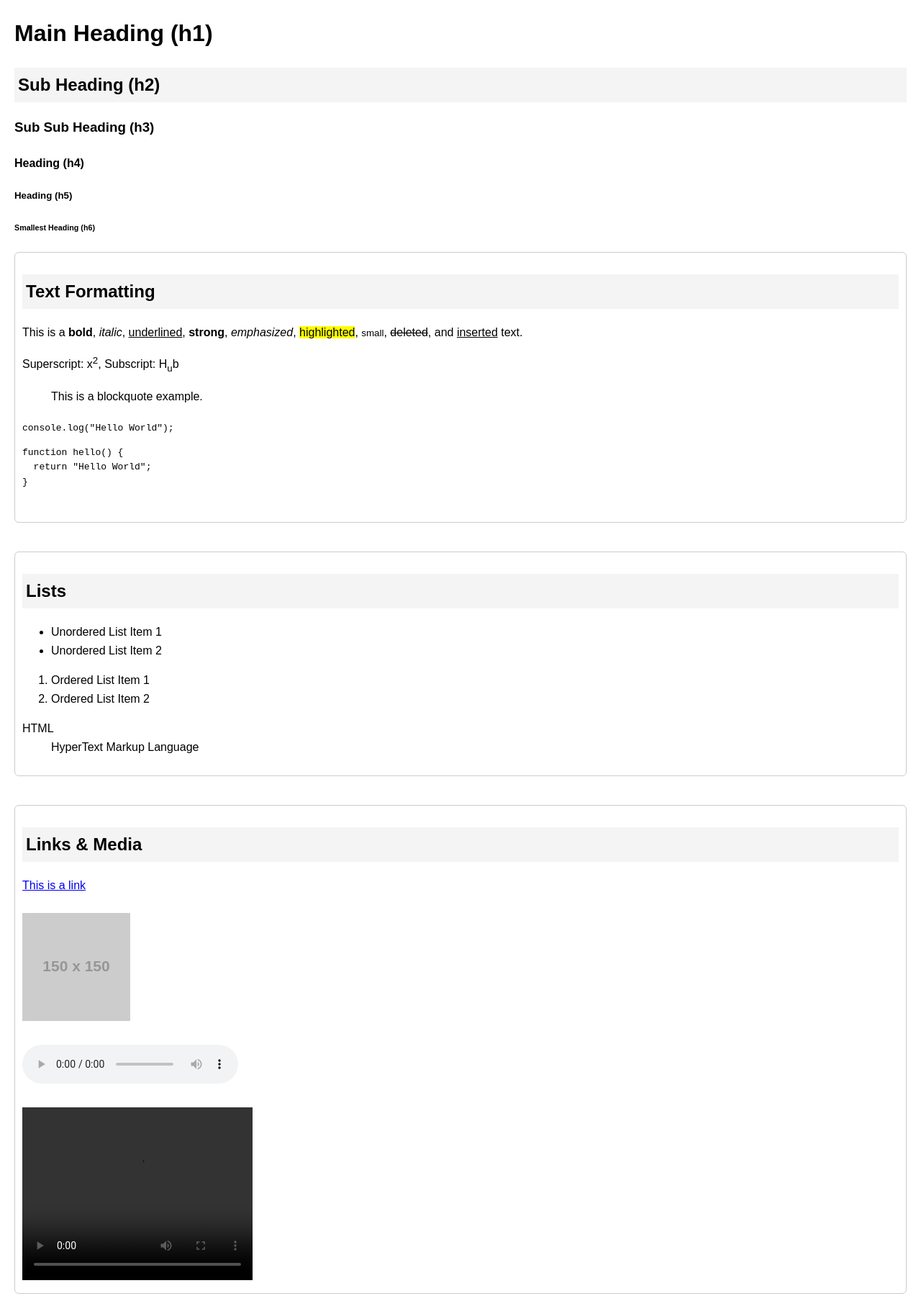
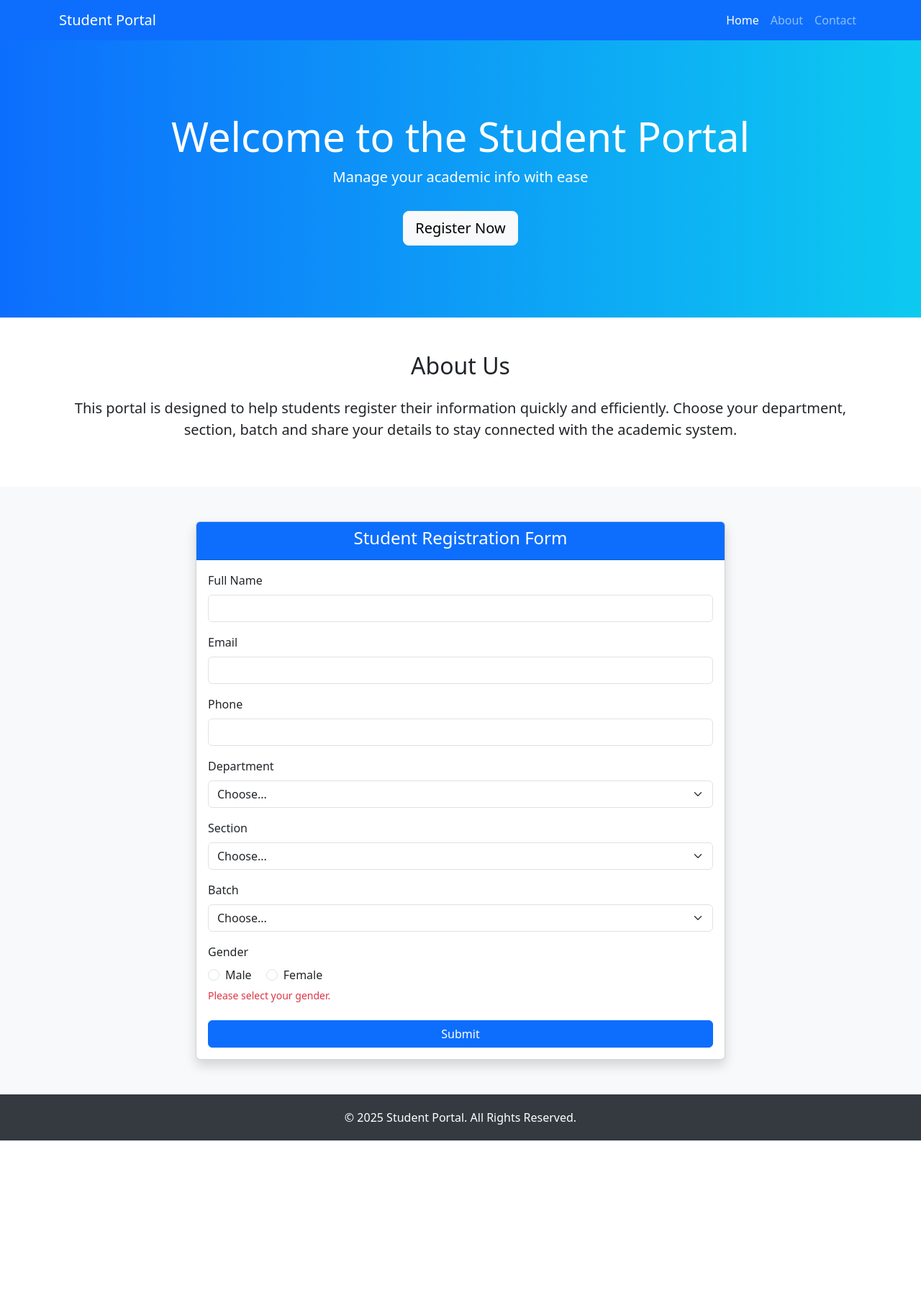
Before and after one commit to TAnjil002/2222081075, a plain HTML site: page index.html in a window 1280 px wide. Shown: the top 1800 px of the page at 72% size. After the commit the page ends 1584 px from the top, so only its background shows below. Drawn offline with nearby package versions, Linux system fonts and the light colour scheme; grey boxes are pictures that could not be loaded; placeholder pictures from the web are drawn by us.

Commit message:
Update index.html
new changes

```diff
--- a/index.html
+++ b/index.html
@@ -1,116 +1,199 @@
 <!DOCTYPE html>
 <html lang="en">
+
 <head>
-  <meta charset="UTF-8">
-  <meta name="viewport" content="width=device-width, initial-scale=1.0">
-  <title>All HTML Tags Example</title>
-  <style>
-    body { font-family: Arial, sans-serif; line-height: 1.6; margin: 20px; }
-    section { margin-bottom: 40px; padding: 10px; border: 1px solid #ccc; border-radius: 6px; }
-    h2 { background: #f4f4f4; padding: 5px; }
-  </style>
+    <meta charset="UTF-8" />
+    <meta name="viewport" content="width=device-width, initial-scale=1" />
+    <title>Student Portal</title>
+
+    <!-- Bootstrap 5 CSS -->
+    <link href="https://cdn.jsdelivr.net/npm/bootstrap@5.3.3/dist/css/bootstrap.min.css" rel="stylesheet">
+
+    <style>
+        body {
+            scroll-behavior: smooth;
+        }
+
+        .hero {
+            background: linear-gradient(to right, #0d6efd, #0dcaf0);
+            color: white;
+            padding: 100px 0;
+        }
+
+        .footer {
+            background-color: #343a40;
+            color: white;
+            padding: 20px 0;
+        }
+    </style>
 </head>
+
 <body>
 
-  <h1>Main Heading (h1)</h1>
-  <h2>Sub Heading (h2)</h2>
-  <h3>Sub Sub Heading (h3)</h3>
-  <h4>Heading (h4)</h4>
-  <h5>Heading (h5)</h5>
-  <h6>Smallest Heading (h6)</h6>
+    <!-- Navbar -->
+    <nav class="navbar navbar-expand-lg navbar-dark bg-primary sticky-top">
+        <div class="container">
+            <a class="navbar-brand" href="#">Student Portal</a>
+            <button class="navbar-toggler" type="button" data-bs-toggle="collapse" data-bs-target="#navbarNav">
+                <span class="navbar-toggler-icon"></span>
+            </button>
+            <div class="collapse navbar-collapse justify-content-end" id="navbarNav">
+                <ul class="navbar-nav">
+                    <li class="nav-item"><a class="nav-link active" href="#home">Home</a></li>
+                    <li class="nav-item"><a class="nav-link" href="#about">About</a></li>
+                    <li class="nav-item"><a class="nav-link" href="#contact">Contact</a></li>
+                </ul>
+            </div>
+        </div>
+    </nav>
 
-  <section>
-    <h2>Text Formatting</h2>
-    <p>This is a <b>bold</b>, <i>italic</i>, <u>underlined</u>, <strong>strong</strong>,
-    <em>emphasized</em>, <mark>highlighted</mark>, <small>small</small>,
-    <del>deleted</del>, and <ins>inserted</ins> text.</p>
-    <p>Superscript: x<sup>2</sup>, Subscript: H<sub>u</sub>b</p>
-    <blockquote>This is a blockquote example.</blockquote>
-    <code>console.log("Hello World");</code>
-    <pre>
-function hello() {
-  return "Hello World";
-}
-    </pre>
-  </section>
+    <!-- Hero Section -->
+    <section class="hero text-center" id="home">
+        <div class="container">
+            <h1 class="display-4">Welcome to the Student Portal</h1>
+            <p class="lead">Manage your academic info with ease</p>
+            <a href="#contact" class="btn btn-light btn-lg mt-3">Register Now</a>
+        </div>
+    </section>
 
-  <section>
-    <h2>Lists</h2>
-    <ul>
-      <li>Unordered List Item 1</li>
-      <li>Unordered List Item 2</li>
-    </ul>
-    <ol>
-      <li>Ordered List Item 1</li>
-      <li>Ordered List Item 2</li>
-    </ol>
-    <dl>
-      <dt>HTML</dt>
-      <dd>HyperText Markup Language</dd>
-    </dl>
-  </section>
+    <!-- About Section -->
+    <section class="py-5" id="about">
+        <div class="container">
+            <h2 class="text-center mb-4">About Us</h2>
+            <p class="lead text-center">
+                This portal is designed to help students register their information quickly and efficiently.
+                Choose your department, section, batch and share your details to stay connected with the academic
+                system.
+            </p>
+        </div>
+    </section>
 
-  <section>
-    <h2>Links & Media</h2>
-    <a href="https://www.newpage.com" target="_blank">This is a link</a><br><br>
-    <img src="https://via.placeholder.com/150" alt="Placeholder Image"><br><br>
-    <audio controls>
-      <source src="sample.mp3" type="audio/mpeg">
-    </audio><br><br>
-    <video width="320" height="240" controls>
-      <source src="sample.mp4" type="video/mp4">
-    </video>
-  </section>
+    <!-- Contact Form -->
+    <section class="py-5 bg-light" id="contact">
+        <div class="container">
+            <div class="row justify-content-center">
+                <div class="col-lg-8">
 
-  <section>
-    <h2>Tables</h2>
-    <table border="1" cellpadding="5">
-      <caption>Sample Table</caption>
-      <tr>
-        <th>Name</th>
-        <th>Age</th>
-      </tr>
-      <tr>
-        <td>Tanjil</td>
-        <td>25</td>
-      </tr>
-    </table>
-  </section>
+                    <div class="card shadow">
+                        <div class="card-header bg-primary text-white text-center">
+                            <h4>Student Registration Form</h4>
+                        </div>
 
-  <section>
-    <h2>Forms</h2>
-    <form>
-      <label for="name">Name:</label>
-      <input type="text" id="name"><br><br>
-      <input type="checkbox"> Checkbox<br>
-      <input type="radio" name="choice"> Radio<br>
-      <input type="color"><br>
-      <input type="date"><br>
-      <input type="number"><br>
-      <input type="password"><br>
-      <input type="range"><br>
-      <input type="file"><br>
-      <textarea rows="3" cols="20">Type here...</textarea><br>
-      <select>
-        <option>Option 1</option>
-        <option>Option 2</option>
-      </select><br><br>
-      <button type="submit">Submit</button>
-    </form>
-  </section>
+                        <div class="card-body">
+                            <form class="needs-validation" novalidate>
 
-  <section>
+                                <!-- Full Name -->
+                                <div class="mb-3">
+                                    <label for="name" class="form-label">Full Name</label>
+                                    <input type="text" class="form-control" id="name" required>
+                                    <div class="invalid-feedback">Please enter your name.</div>
+                                </div>
 
-    <progress value="70" max="100"></progress>
-    <meter value="0.6">60%</meter><br><br>
-    <abbr title="Cascading Style Sheets">CSS</abbr><br>
-    <time datetime="2025-09-21">September 21, 2025</time>
-    <address>
-      Written by Tanjil Howlader<br>
-      Id:2222081075
-    </address>
-    <hr>
-  </section>
+                                <!-- Email -->
+                                <div class="mb-3">
+                                    <label for="email" class="form-label">Email</label>
+                                    <input type="email" class="form-control" id="email" required>
+                                    <div class="invalid-feedback">Please enter a valid email.</div>
+                                </div>
+
+                                <!-- Phone -->
+                                <div class="mb-3">
+                                    <label for="phone" class="form-label">Phone</label>
+                                    <input type="tel" class="form-control" id="phone" required>
+                                    <div class="invalid-feedback">Please enter your phone number.</div>
+                                </div>
+
+                                <!-- Department -->
+                                <div class="mb-3">
+                                    <label for="department" class="form-label">Department</label>
+                                    <select class="form-select" id="department" required>
+                                        <option value="">Choose...</option>
+                                        <option>CSE</option>
+                                        <option>EEE</option>
+                                        <option>Civil</option>
+                                    </select>
+                                    <div class="invalid-feedback">Please select your department.</div>
+                                </div>
+
+                                <!-- Section -->
+                                <div class="mb-3">
+                                    <label for="section" class="form-label">Section</label>
+                                    <select class="form-select" id="section" required>
+                                        <option value="">Choose...</option>
+                                        <option>A</option>
+                                        <option>B</option>
+                                        <option>C</option>
+                                    </select>
+                                    <div class="invalid-feedback">Please select your section.</div>
+                                </div>
+
+                                <!-- Batch -->
+                                <div class="mb-3">
+                                    <label for="batch" class="form-label">Batch</label>
+                                    <select class="form-select" id="batch" required>
+                                        <option value="">Choose...</option>
+                                        <option>58</option>
+                                        <option>59</option>
+                                        <option>60</option>
+                                    </select>
+                                    <div class="invalid-feedback">Please select your batch.</div>
+                                </div>
+
+                                <!-- Gender -->
+                                <div class="mb-4">
+                                    <label class="form-label d-block">Gender</label>
+                                    <div class="form-check form-check-inline">
+                                        <input class="form-check-input" type="radio" name="gender" id="male" required>
+                                        <label class="form-check-label" for="male">Male</label>
+                                    </div>
+                                    <div class="form-check form-check-inline">
+                                        <input class="form-check-input" type="radio" name="gender" id="female" required>
+                                        <label class="form-check-label" for="female">Female</label>
+                                    </div>
+                                    <div class="invalid-feedback d-block">Please select your gender.</div>
+                                </div>
+
+                                <!-- Submit Button -->
+                                <div class="d-grid">
+                                    <button type="submit" class="btn btn-primary">Submit</button>
+                                </div>
+
+                            </form>
+                        </div>
+                    </div>
+
+                </div>
+            </div>
+        </div>
+    </section>
+
+    <!-- Footer -->
+    <footer class="footer text-center">
+        <div class="container">
+            <p class="mb-0">© 2025 Student Portal. All Rights Reserved.</p>
+        </div>
+    </footer>
+
+    <!-- Bootstrap JS Bundle -->
+    <script src="https://cdn.jsdelivr.net/npm/bootstrap@5.3.3/dist/js/bootstrap.bundle.min.js"></script>
+
+    <!-- Form Validation -->
+    <script>
+        (() => {
+            'use strict';
+            const forms = document.querySelectorAll('.needs-validation');
+            Array.from(forms).forEach(form => {
+                form.addEventListener('submit', event => {
+                    if (!form.checkValidity()) {
+                        event.preventDefault();
+                        event.stopPropagation();
+                    }
+                    form.classList.add('was-validated');
+                }, false);
+            });
+        })();
+    </script>
 
 </body>
+
 </html>
```
